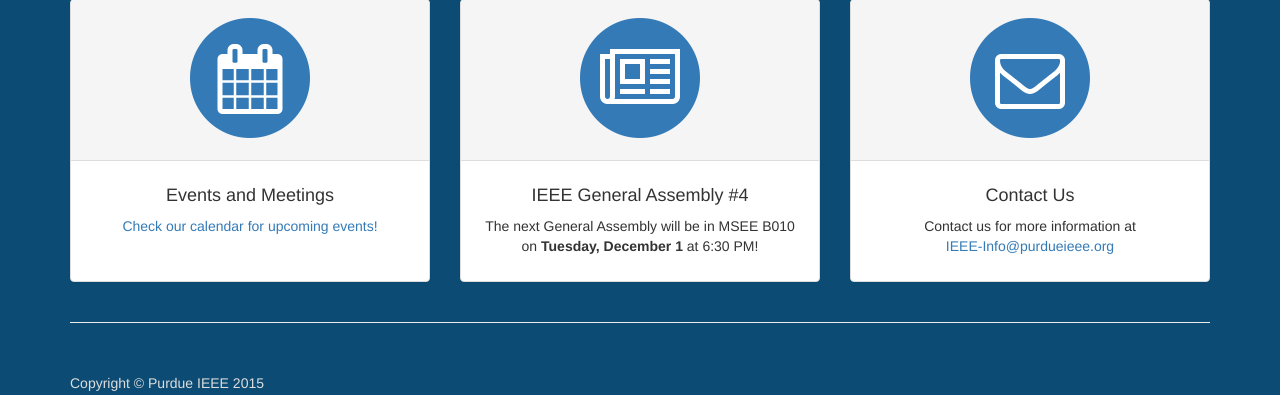
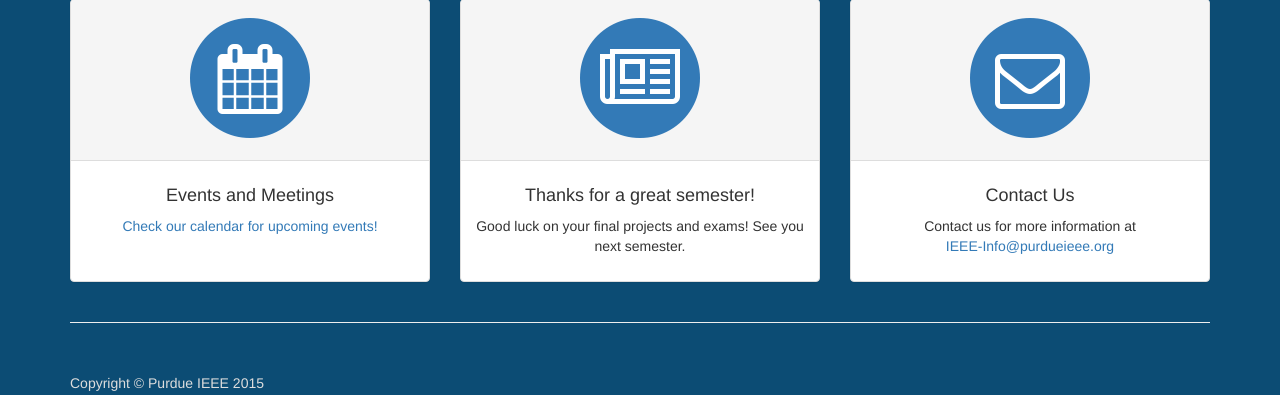
Before and after one commit to PurdueIEEE/old-IEEE-Website, a PHP site: page / in a window 1280 px wide. Shown: the part 1719-2114 px from the top of the page. Run offline with PHP 8.4, Linux system fonts and the light colour scheme.

Commit message:
Updated middle panel info to wrap up message

```diff
--- a/middle_panel.php
+++ b/middle_panel.php
@@ -1,2 +1,2 @@
-<h4>IEEE General Assembly #4</h4>
-<p>The next General Assembly will be in MSEE B010 on <b>Tuesday, December 1</b> at 6:30 PM!</p>
+<h4>Thanks for a great semester!</h4>
+<p>Good luck on your final projects and exams! See you next semester.</p>
```
